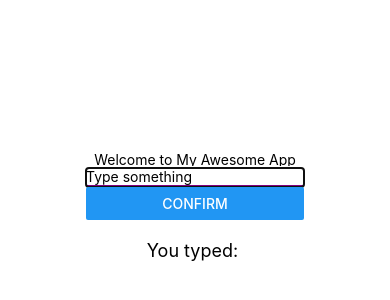
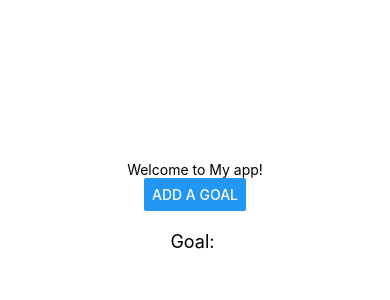
Before and after one commit to xilu56/CS5520, a React Native app: screen / in a window 390 px wide. Shown: the part 216-516 px from the top of the page. Built offline with nearby package versions, Linux system fonts and the light colour scheme.

Commit message:
Refactor Input component to include Confirm button and update character count display

```diff
--- a/App.js
+++ b/App.js
@@ -1,32 +1,42 @@
-import { StatusBar } from 'expo-status-bar';
-import { StyleSheet, Text, View } from 'react-native';
-import Header from './Components/Header';
-import Input from './Components/Input';
-import { useState } from 'react';
+import { StatusBar } from "expo-status-bar";
+import { Button, StyleSheet, Text, View } from "react-native";
+import Header from "./Components/Header";
+import { useState } from "react";
+import Input from "./Components/Input";
 
 export default function App() {
-  const appName = "My Awesome App";
-  const [receivedData, setReceivedData] = useState(""); // State to hold data received from Input
+  const [receivedData, setReceivedData] = useState(""); // State for received input
+  const [modalVisible, setModalVisible] = useState(false); // Modal visibility state
+  const appName = "My app!";
 
-  // Callback function to handle the input data from Input component
+  // Function to handle data received from the Input component
   function handleInputData(data) {
-    console.log(data);
-    setReceivedData(data); // Update the state with the received data
+    console.log("App.js received: ", data);
+    setReceivedData(data); // Update state with received data
+    setModalVisible(false); // Close modal after receiving data
   }
 
   return (
     <View style={styles.container}>
       <StatusBar style="auto" />
-      {/* Pass appName as a prop to Header */}
+      {/* Display header */}
       <Header name={appName} />
 
-      {/* Pass handleInputData as a prop to Input */}
-      <Input shouldFocus={true} inputHandler={handleInputData} />
+      {/* Button to open the modal */}
+      <Button
+        title="Add a Goal"
+        onPress={() => setModalVisible(true)} // Open modal
+      />
+
+      {/* Input modal component */}
+      <Input
+        textInputFocus={true}
+        inputHandler={handleInputData} // Handle the input from Input component
+        isModalVisible={modalVisible} // Control modal visibility
+      />
 
       {/* Display the received data */}
-      <Text style={{ marginTop: 20, fontSize: 18 }}>
-        You typed: {receivedData}
-      </Text>
+      <Text style={styles.text}>Goal: {receivedData}</Text>
     </View>
   );
 }
@@ -34,8 +44,13 @@ export default function App() {
 const styles = StyleSheet.create({
   container: {
     flex: 1,
-    backgroundColor: '#fff',
-    alignItems: 'center',
-    justifyContent: 'center',
+    backgroundColor: "#fff",
+    alignItems: "center",
+    justifyContent: "center",
+  },
+  text: {
+    fontSize: 18,
+    color: "black",
+    marginTop: 20,
   },
 });
--- a/Components/Input.js
+++ b/Components/Input.js
@@ -1,73 +1,57 @@
-import { View, Text, Button, TextInput } from 'react-native';
-import React, { useState, useRef, useEffect } from 'react';
+import { Button, Modal, StyleSheet, Text, TextInput, View } from "react-native";
+import React, { useState } from "react";
 
-export default function Input({ shouldFocus, inputHandler }) {
+export default function Input({
+  textInputFocus,
+  inputHandler,
+  isModalVisible,
+}) {
   const [text, setText] = useState("");
-  const [isFocused, setIsFocused] = useState(false);
-  const [showMessage, setShowMessage] = useState("");
-  const textInputRef = useRef(null);
-
-  // function to update the text
-  function updateText(ChangeText) {
-    setText(ChangeText);
-    setShowMessage(false);
-  }
-
-  useEffect(() => {
-    if (shouldFocus && textInputRef.current) {
-      textInputRef.current.focus();
-    }
-  }, [shouldFocus]);
-
-  function handleBlur() {
-    setIsFocused(false); // No longer focused
-    setShowMessage(true); // Show the message after blur
-  }
-
-  function handleFocus() {
-    setIsFocused(true); // TextInput is focused
-    setShowMessage(false); // Hide message on focus
-  }
-
-  // Define the handleConfirm function
+  const [blur, setBlur] = useState(false);
   function handleConfirm() {
-    console.log(text);
+    // console.log(text);
     inputHandler(text);
-    // call the  callback fn received from app.js
-    // pass what user has typed
   }
   return (
-    <View>
-      <TextInput
-        ref={textInputRef}
-        placeholder="Type something"
-        keyboardType="default"
-        style={{ borderBottomColor: 'purple', borderBottomWidth: 2 }}
-        value={text}
-        onChangeText={updateText}
-        onBlur={handleBlur}
-        onFocus={handleFocus}
-      />
-      {/* Show character count only if the TextInput is focused and the user has typed */}
-      {isFocused && text.length > 0 && (
-        <Text style={{ marginTop: 10 }}>
-          Character count: {text.length}
-        </Text>
-      )}
-      {/* Show message when TextInput loses focus */}
-      {showMessage && (
-        <Text style={{ marginTop: 10 }}>
-          {text.length >= 3
-            ? 'Thank you'
-            : 'Please type more than 3 characters'}
-        </Text>
-      )}
-
-      {/* Add a Confirm button */}
-      <Button
-        title="Confirm"
-        onPress={handleConfirm} // Pass the handleConfirm function to onPress
-      />
-    </View>
+    <Modal animationType="slide" visible={isModalVisible}>
+      <View style={styles.container}>
+        <TextInput
+          autoFocus={textInputFocus}
+          placeholder="Type something"
+          autoCorrect={true}
+          keyboardType="default"
+          value={text}
+          style={{ borderBottomColor: "purple", borderBottomWidth: 2 }}
+          onChangeText={(changedText) => {
+            setText(changedText);
+          }}
+          onBlur={() => {
+            setBlur(true);
+          }}
+          onFocus={() => {
+            setBlur(false);
+          }}
+        />
+        {blur ? (
+          text.length >= 3 ? (
+            <Text>Thank you</Text>
+          ) : (
+            <Text>Please type more than 3 characters</Text>
+          )
+        ) : (
+          text && <Text>{text.length}</Text>
+        )}
+        <Button title="Confirm" onPress={handleConfirm} />
+      </View>
+    </Modal>
   );
 }
+
+const styles = StyleSheet.create({
+  container: {
+    flex: 1,
+    backgroundColor: "red",
+    alignItems: "center",
+    justifyContent: "center",
+  },
+});
```
